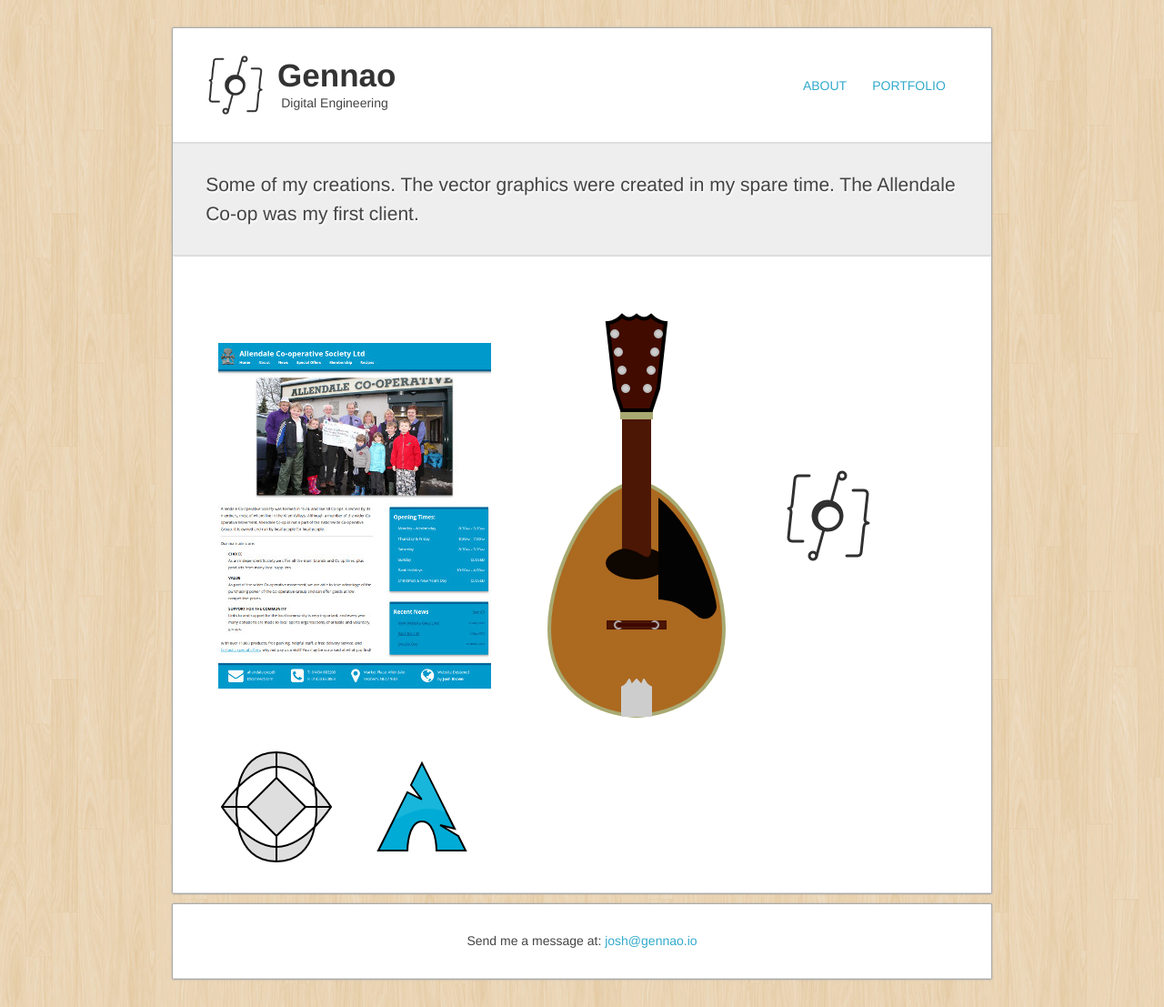
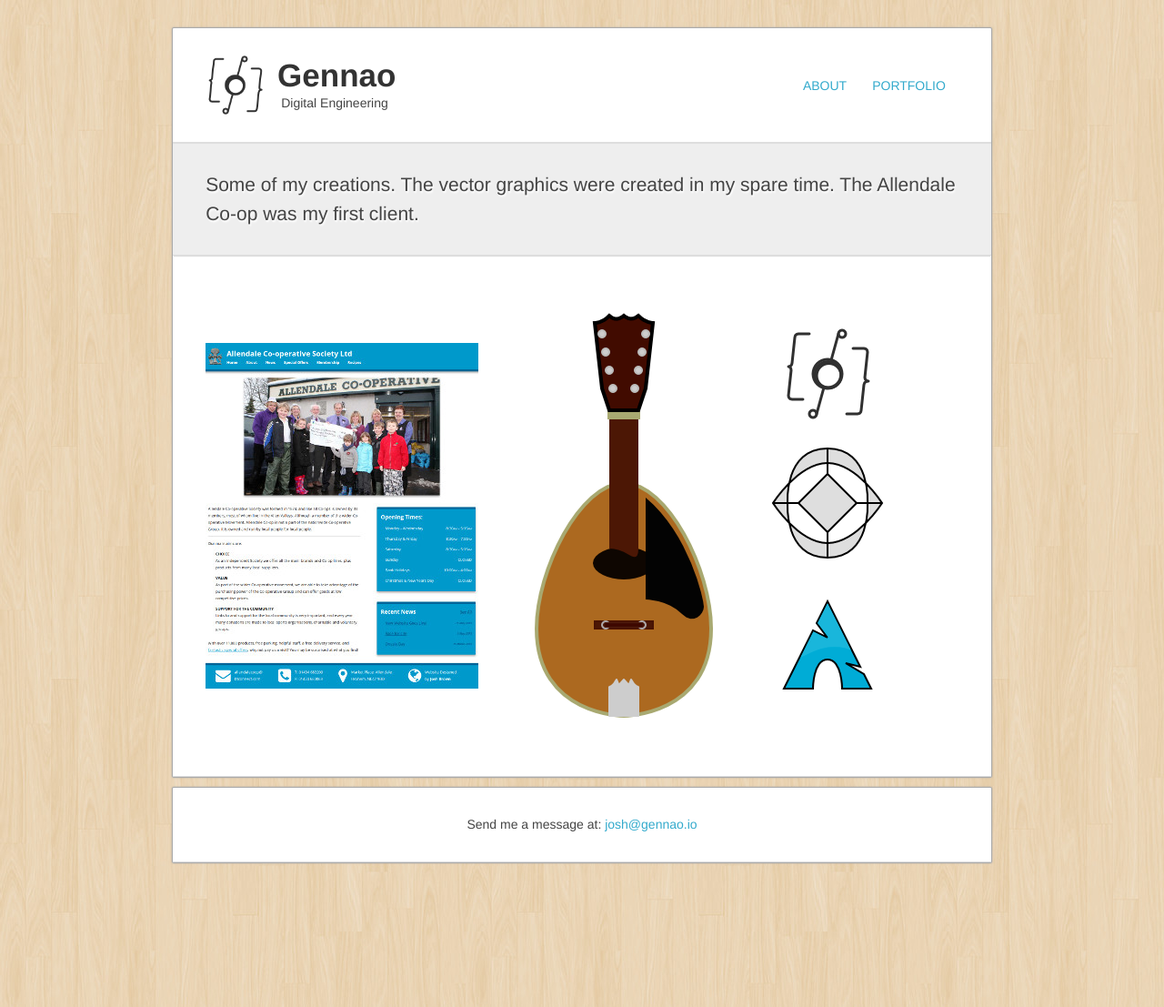
Before and after one commit to jb/jb.github.io, a Jekyll site: the page built from portfolio/index.md, in a window 1280 px wide. Shown: the whole page at 91% size. Built offline with Jekyll 4.4.1, drawn with Linux system fonts in a browser that asks for light colours; nearby versions of some CDN libraries; some web fonts are replaced.

Commit message:
Improve portfolio page

```diff
--- a/portfolio/index.md
+++ b/portfolio/index.md
@@ -8,7 +8,9 @@
 		<img title='Allendale Co-op' width='300' alt='Allendale Co-op' src='co-op.jpg' height='380' />
 	</a>
 	<img title='Mandolin' width='256' alt='Mandolin' src='mandolin.png' height='512' />
-	<img title='Gennaus' width='100' alt='Gennaus' src='/images/gennaus.png' height='100' />
-	<img title='Wyriad' width='128' alt='Wyriad' src='wyriad.png' height='128' />
-	<img title='Arch' width='128' alt='Arch' src='arch.png' height='128' />
+	<div>
+		<img title='Gennaus' width='100' alt='Gennaus' src='/images/gennaus.png' height='100' />
+		<img title='Wyriad' width='128' alt='Wyriad' src='wyriad.png' height='128' />
+		<img title='Arch' width='128' alt='Arch' src='arch.png' height='128' />
+	</div>
 </div>
--- a/stylesheets/styles.css
+++ b/stylesheets/styles.css
@@ -223,11 +223,20 @@
 .cover h3 { margin: 0; }
 .cover p { font-style: italic; }
 
+.portfolio { margin: -1em; }
 .portfolio img {
 	vertical-align: middle;
-	margin: 0 1em;
+	padding: 1em;
 	max-width: 90%;
 	height: auto;
+}
+.portfolio div {
+	display: inline-block;
+	vertical-align: middle;
+}
+.portfolio div img {
+	display: block;
+	margin: 0 auto;
 }
 
 @media (max-width: 920px) {
```
